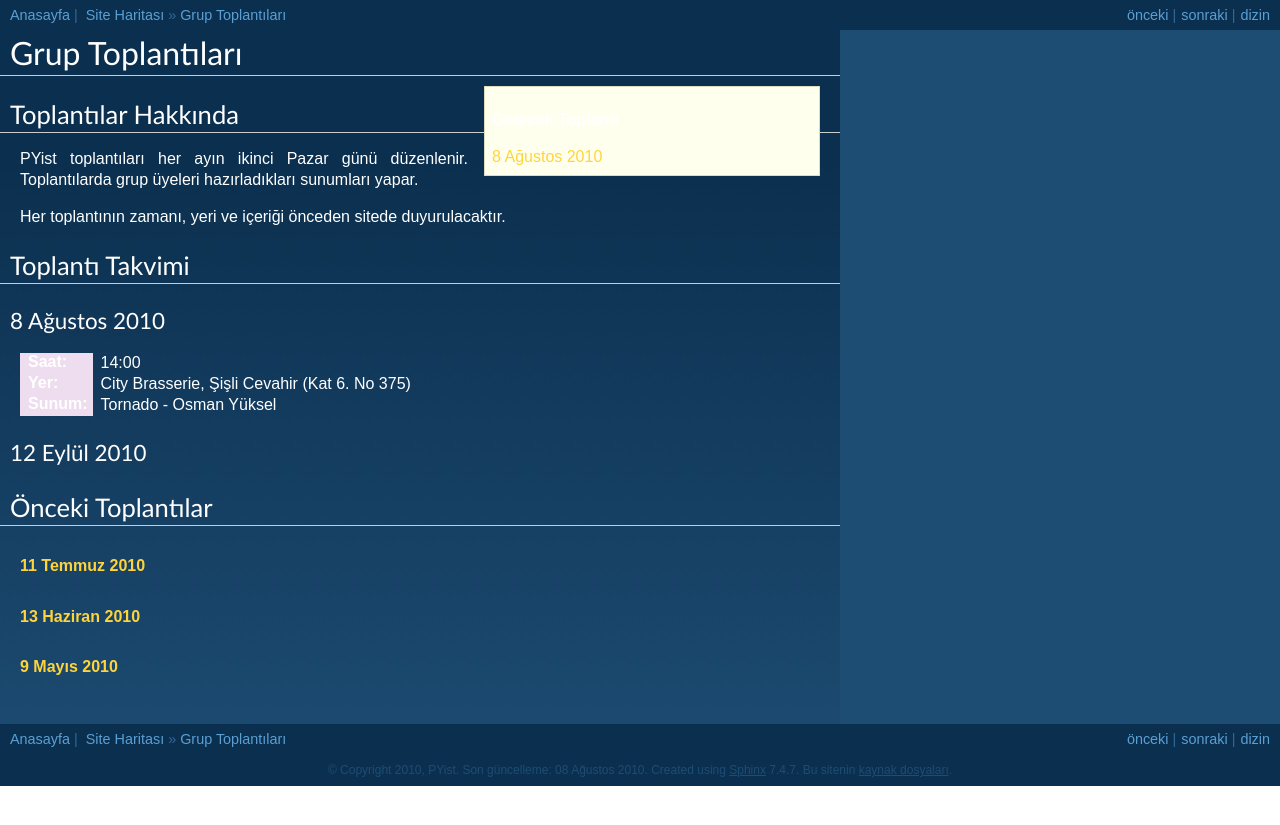
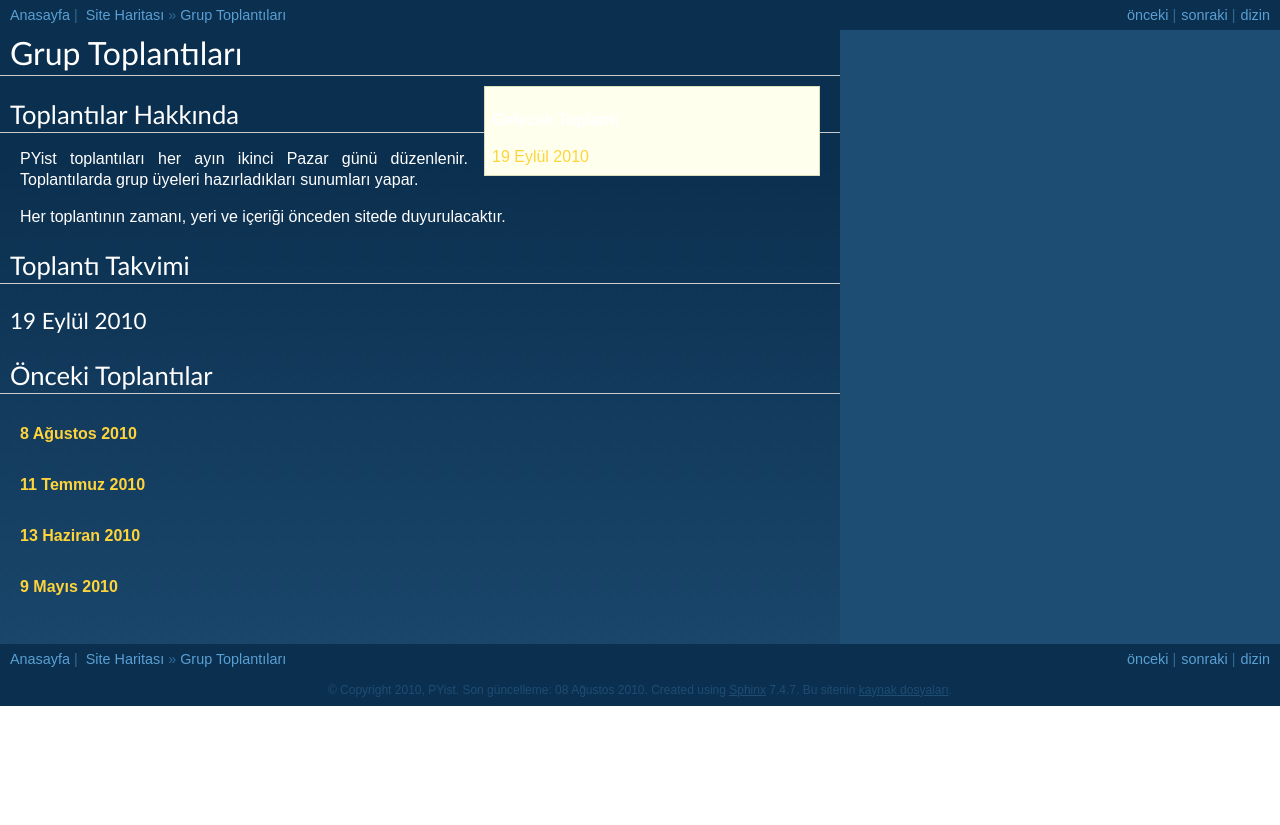
Before and after one commit to mengu/pyist.net, a Sphinx documentation site: the page built from source/meetings.rst, in a window 1280 px wide. Shown: the top 825 px of the page. Built offline with Sphinx 7.4.7, drawn with Linux system fonts in a browser that asks for light colours; formulas are drawn with MathJax 3.

Commit message:
Added meeting report

```diff
--- a/source/meetings.rst
+++ b/source/meetings.rst
@@ -7,7 +7,7 @@ Grup Toplantıları
 
 .. sidebar:: Gelecek Toplantı
 
-    :ref:`8 Ağustos 2010 <next-meeting>`
+    :ref:`19 Eylül 2010 <next-meeting>`
 
 
 Toplantılar Hakkında
@@ -23,24 +23,15 @@ Toplantı Takvimi
 
 .. _next-meeting:
 
-8 Ağustos 2010
-^^^^^^^^^^^^^^
-
-:Saat:
-    14:00
-:Yer:
-    City Brasserie, Şişli Cevahir (Kat 6. No 375)
-:Sunum:
-    Tornado - |yuxel|
-
-
-12 Eylül 2010
+19 Eylül 2010
 ^^^^^^^^^^^^^
 
 
 Önceki Toplantılar
 ------------------
 
+.. rubric:: \ :doc:`meetings/20100808`
+
 .. rubric:: \ :doc:`meetings/20100711`
 
 .. rubric:: \ :doc:`meetings/20100613`
```
Also changed, not shown: source/meetings/20100808.rst (added, +31 -0 lines), 1 other file.
